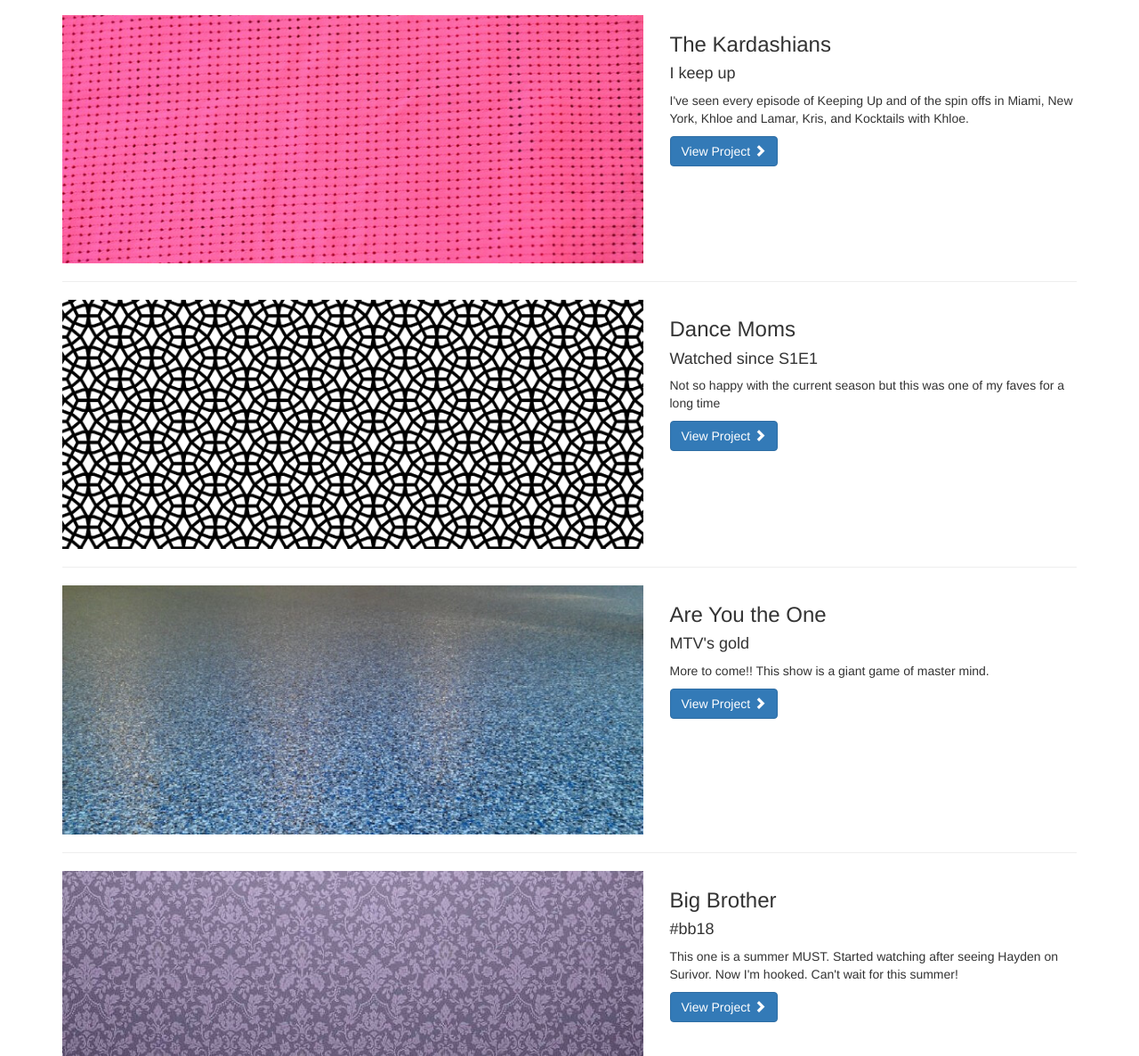
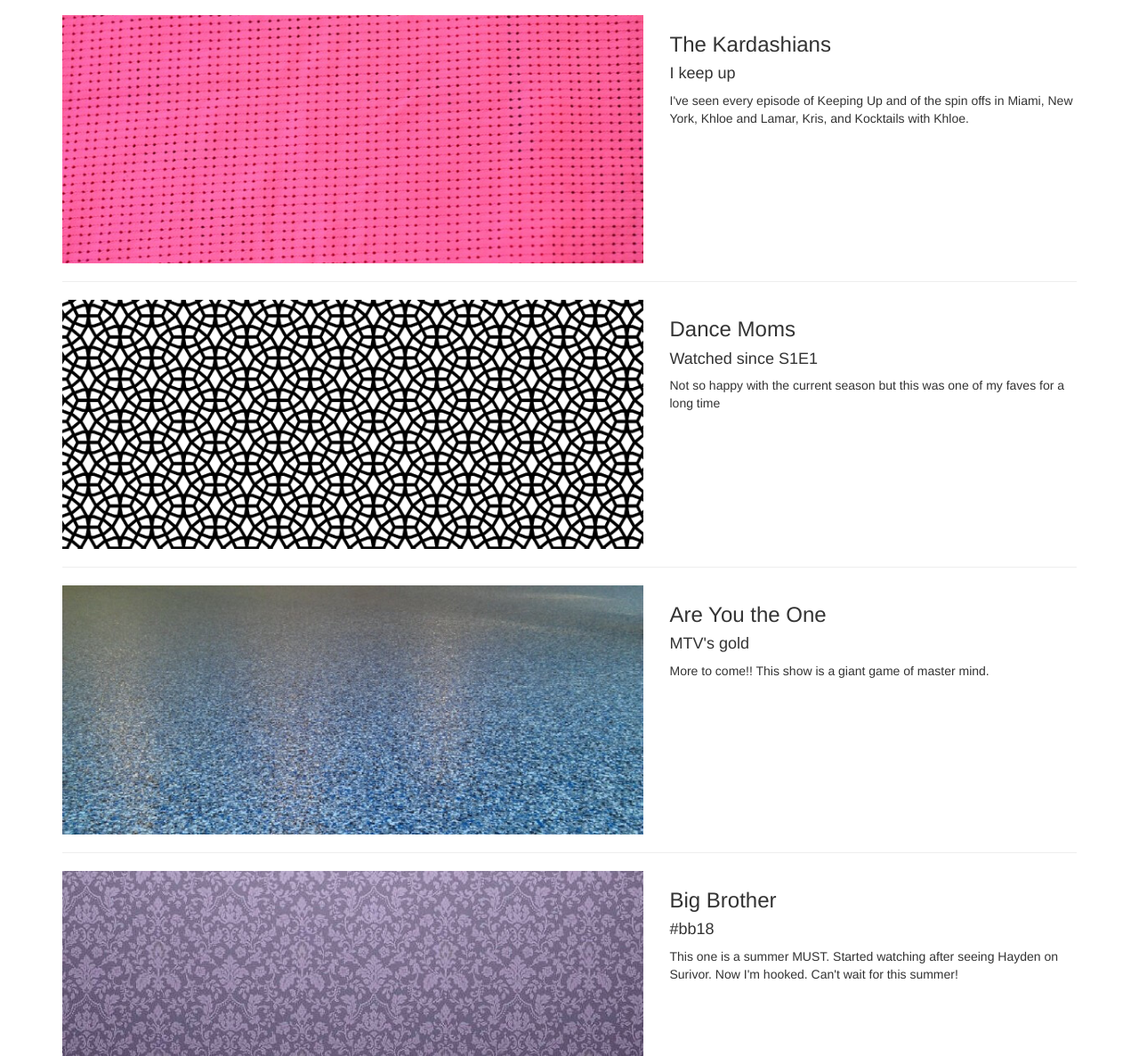
Before and after one commit to hmc-cs-tstannard/Teal, a plain HTML site: page realityobsession.html in a window 1280 px wide. Shown: the part 113-1300 px from the top of the page at 89% size. Drawn offline with Linux system fonts and the light colour scheme.

Commit message:
got rid of view projects links

```diff
--- a/realityobsession.html
+++ b/realityobsession.html
@@ -84,7 +84,7 @@
                 <h3>The Kardashians</h3>
                 <h4>I keep up</h4>
                 <p>I've seen every episode of Keeping Up and of the spin offs in Miami, New York, Khloe and Lamar, Kris, and Kocktails with Khloe.</p>
-                <a class="btn btn-primary" href="#">View Project <span class="glyphicon glyphicon-chevron-right"></span></a>
+                <!-- <a class="btn btn-primary" href="#">View Project <span class="glyphicon glyphicon-chevron-right"></span></a> -->
             </div>
         </div>
         <!-- /.row -->
@@ -102,7 +102,7 @@
                 <h3>Dance Moms</h3>
                 <h4>Watched since S1E1</h4>
                 <p>Not so happy with the current season but this was one of my faves for a long time</p>
-                <a class="btn btn-primary" href="#">View Project <span class="glyphicon glyphicon-chevron-right"></span></a>
+                <!-- <a class="btn btn-primary" href="#">View Project <span class="glyphicon glyphicon-chevron-right"></span></a> -->
             </div>
         </div>
         <!-- /.row -->
@@ -120,7 +120,7 @@
                 <h3>Are You the One</h3>
                 <h4>MTV's gold</h4>
                 <p>More to come!! This show is a giant game of master mind.</p>
-                <a class="btn btn-primary" href="#">View Project <span class="glyphicon glyphicon-chevron-right"></span></a>
+                <!-- <a class="btn btn-primary" href="#">View Project <span class="glyphicon glyphicon-chevron-right"></span></a> -->
             </div>
         </div>
         <!-- /.row -->
@@ -139,7 +139,7 @@
                 <h3>Big Brother</h3>
                 <h4>#bb18</h4>
                 <p>This one is a summer MUST. Started watching after seeing Hayden on Surivor. Now I'm hooked. Can't wait for this summer! </p>
-                <a class="btn btn-primary" href="#">View Project <span class="glyphicon glyphicon-chevron-right"></span></a>
+               <!--  <a class="btn btn-primary" href="#">View Project <span class="glyphicon glyphicon-chevron-right"></span></a> -->
             </div>
         </div>
         <!-- /.row -->
```
